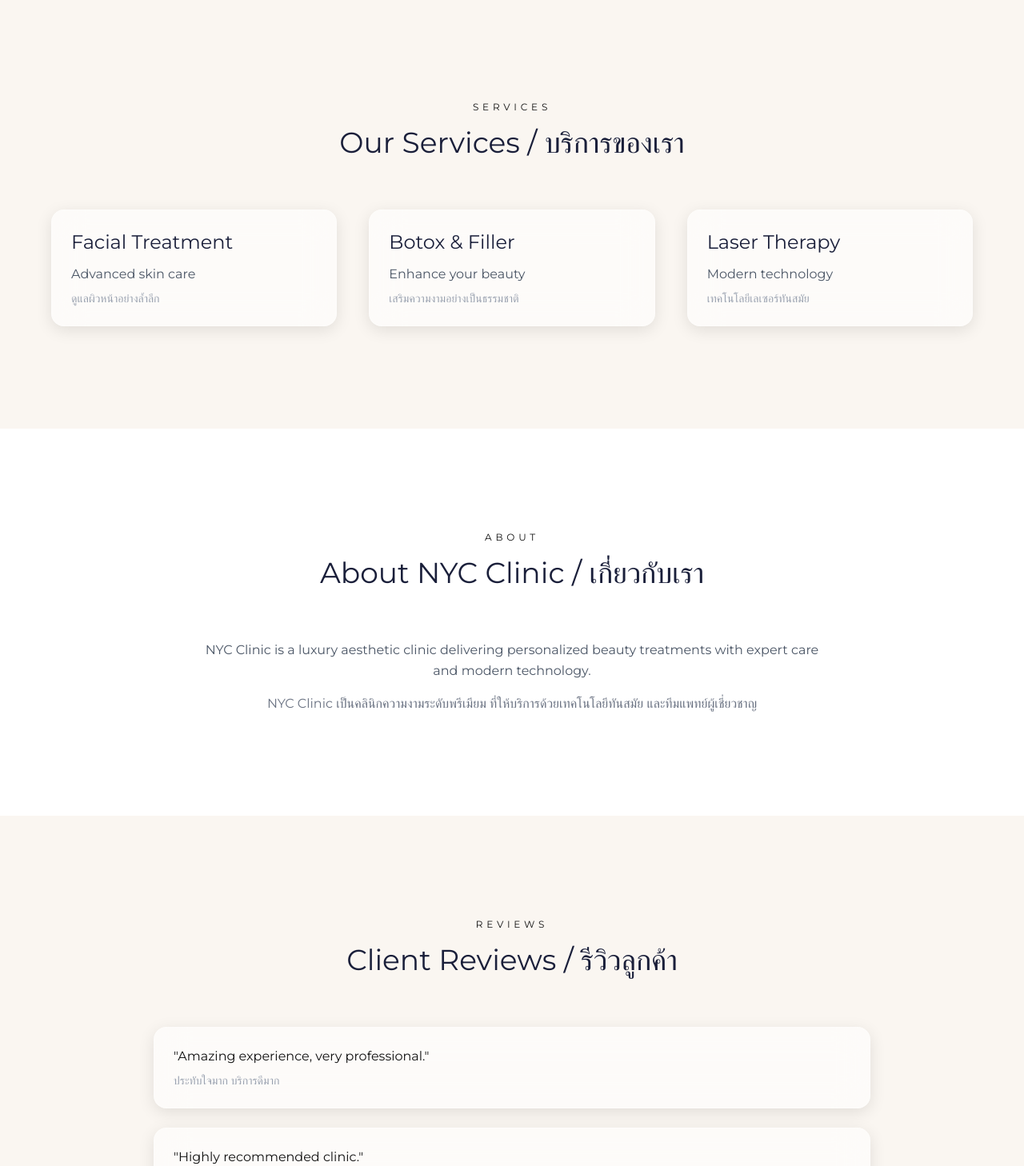
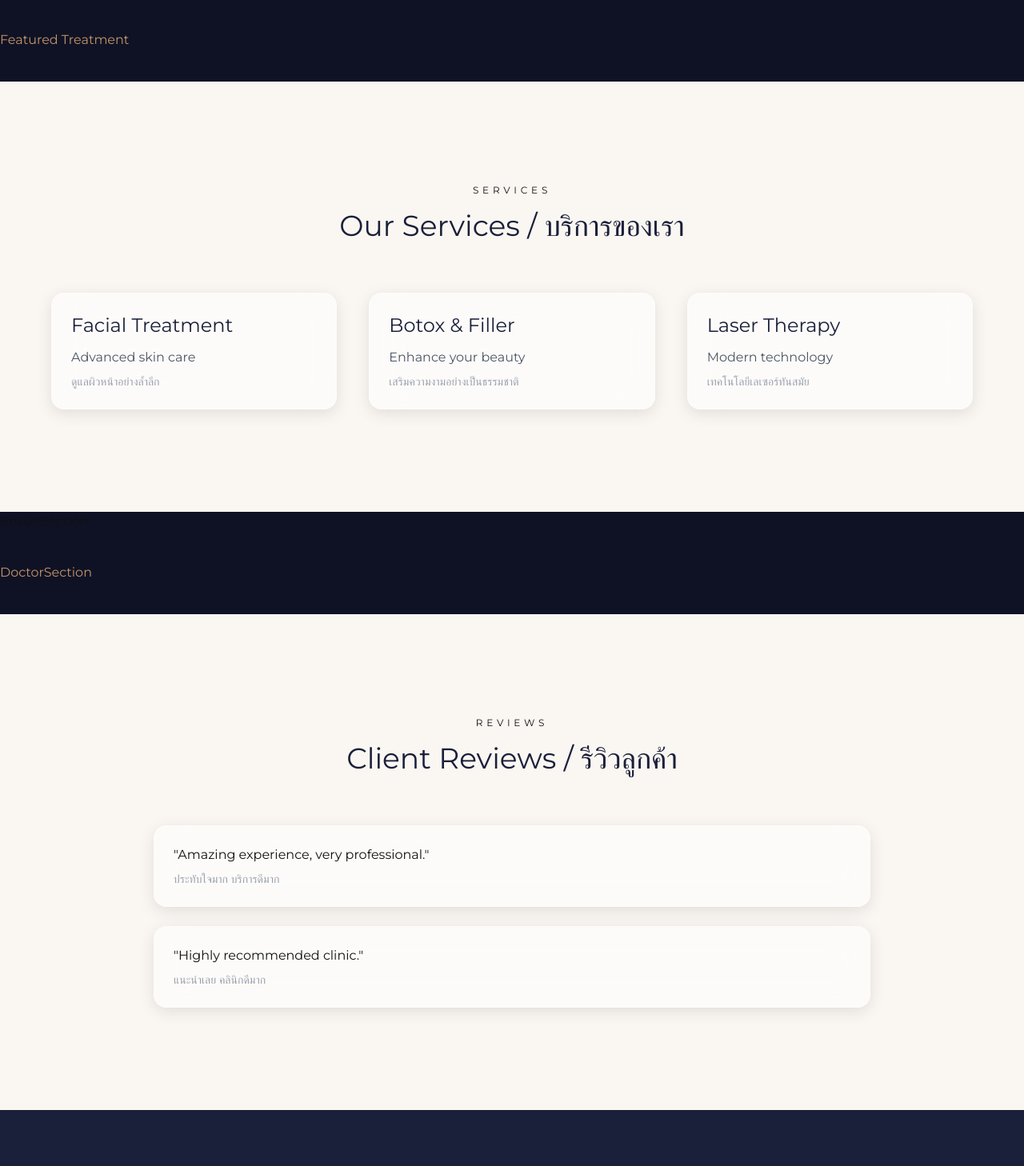
Before and after one commit to Palanum/nyc_clinic_nextjs, a Next.js app: page / in a window 1280 px wide. Shown: the part 978-2436 px from the top of the page at 80% size. Built offline with nearby package versions, Linux system fonts and the light colour scheme.

Commit message:
adjust componment structure

```diff
--- a/src/app/page.js
+++ b/src/app/page.js
@@ -1,5 +1,12 @@
+import AboutSection from "@/components/home/AboutSection";
+import ContactSection from "@/components/home/ContactSection";
+import DoctorSection from "@/components/home/DoctorSection";
+import FeaturedServicesSection from "@/components/home/FeaturedServicesSection";
 import HeroBanner from "@/components/home/HeroBanner";
-import SectionHeader from "@/components/ui/SectionHeader";
+import ResultSection from "@/components/home/ResultSection";
+import ReviewSection from "@/components/home/ReviewSection";
+import ServiceSection from "@/components/home/ServiceSection";
+import StatBarSection from "@/components/home/StatBarSection";
 
 export default function HomePage() {
   return (
@@ -8,125 +15,28 @@ export default function HomePage() {
       <HeroBanner />
 
       {/* TRUST BAR */}
-      <section className="bg-navy text-center">
-        <div className="max-w-6xl mx-auto grid grid-cols-2 md:grid-cols-4">
-          {[
-            { num: "10+", label: "Years Experience", th: "ประสบการณ์" },
-            { num: "5K+", label: "Happy Clients", th: "ลูกค้า" },
-            { num: "20+", label: "Services", th: "บริการ" },
-            { num: "100%", label: "Satisfaction", th: "ความพึงพอใจ" },
-          ].map((item, i) => (
-            <div
-              key={i}
-              className="py-12 border-r border-gold/10 last:border-none"
-            >
-              <h3 className="text-4xl font-heading text-gold">{item.num}</h3>
+      <StatBarSection />
 
-              <p className="text-xs tracking-widest text-gray-400 mt-2 uppercase">
-                {item.label}
-              </p>
+      {/* ABOUT SECTION */}
+      {/* <AboutSection /> */}
 
-              <p className="text-xs text-gray-500 font-thai">{item.th}</p>
-            </div>
-          ))}
-        </div>
-      </section>
+      {/* Featured Services */}
+      <FeaturedServicesSection />
 
       {/* SERVICES */}
-      <section className="py-32 px-6 bg-cream">
-        <SectionHeader
-          title="Our Services / บริการของเรา"
-          subtitle="Services"
-        />
+      <ServiceSection />
 
-        <div className="grid md:grid-cols-3 gap-10 max-w-6xl mx-auto">
-          {[
-            {
-              title: "Facial Treatment",
-              desc: "Advanced skin care",
-              th: "ดูแลผิวหน้าอย่างล้ำลึก",
-            },
-            {
-              title: "Botox & Filler",
-              desc: "Enhance your beauty",
-              th: "เสริมความงามอย่างเป็นธรรมชาติ",
-            },
-            {
-              title: "Laser Therapy",
-              desc: "Modern technology",
-              th: "เทคโนโลยีเลเซอร์ทันสมัย",
-            },
-          ].map((s, i) => (
-            <div
-              key={i}
-              className="glass-card p-8 hover:scale-105 transition duration-300"
-            >
-              <h3 className="font-heading text-2xl text-navy">{s.title}</h3>
+      {/* Result - Before and After */}
+      <ResultSection />
 
-              <p className="text-gray-600 mt-3">{s.desc}</p>
-
-              <p className="text-gray-400 mt-2 font-thai text-sm">{s.th}</p>
-            </div>
-          ))}
-        </div>
-      </section>
-
-      {/* ABOUT SECTION */}
-      <section className="py-32 px-6 bg-white text-center">
-        <SectionHeader
-          title="About NYC Clinic / เกี่ยวกับเรา"
-          subtitle="About"
-        />
-
-        <p className="max-w-3xl mx-auto text-gray-600 leading-relaxed">
-          NYC Clinic is a luxury aesthetic clinic delivering personalized beauty
-          treatments with expert care and modern technology.
-        </p>
-
-        <p className="max-w-3xl mx-auto text-gray-500 mt-4 font-thai">
-          NYC Clinic เป็นคลินิกความงามระดับพรีเมียม
-          ที่ให้บริการด้วยเทคโนโลยีทันสมัย และทีมแพทย์ผู้เชี่ยวชาญ
-        </p>
-      </section>
+      {/* Doctor */}
+      <DoctorSection />
 
       {/* REVIEWS */}
-      <section className="py-32 px-6 bg-cream">
-        <SectionHeader
-          title="Client Reviews / รีวิวลูกค้า"
-          subtitle="Reviews"
-        />
-
-        <div className="max-w-4xl mx-auto space-y-6">
-          <div className="glass-card p-6">
-            <p>"Amazing experience, very professional."</p>
-            <p className="text-sm text-gray-400 mt-2">
-              ประทับใจมาก บริการดีมาก
-            </p>
-          </div>
-
-          <div className="glass-card p-6">
-            <p>"Highly recommended clinic."</p>
-            <p className="text-sm text-gray-400 mt-2">แนะนำเลย คลินิกดีมาก</p>
-          </div>
-        </div>
-      </section>
+      <ReviewSection />
 
       {/* CTA / CONTACT */}
-      <section className="py-32 px-6 bg-navy text-center">
-        <h2 className="font-heading text-4xl text-gold">
-          Book Your Consultation
-        </h2>
-
-        <p className="text-gold-light mt-4">Start your beauty journey today</p>
-
-        <p className="text-gold-light font-thai mt-2">
-          เริ่มต้นการดูแลตัวเองวันนี้
-        </p>
-
-        <div className="mt-10">
-          <button className="btn-primary">Contact Us / ติดต่อเรา</button>
-        </div>
-      </section>
+      <ContactSection />
     </main>
   );
 }
--- /dev/null
+++ b/src/components/home/AboutSection.jsx
@@ -0,0 +1,19 @@
+import SectionHeader from "@/components/ui/SectionHeader";
+
+export default function AboutSection() {
+  return (
+    <section className="py-32 px-6 bg-white text-center">
+      <SectionHeader title="About NYC Clinic / เกี่ยวกับเรา" subtitle="About" />
+
+      <p className="max-w-3xl mx-auto text-gray-600 leading-relaxed">
+        NYC Clinic is a luxury aesthetic clinic delivering personalized beauty
+        treatments with expert care and modern technology.
+      </p>
+
+      <p className="max-w-3xl mx-auto text-gray-500 mt-4 font-thai">
+        NYC Clinic เป็นคลินิกความงามระดับพรีเมียม
+        ที่ให้บริการด้วยเทคโนโลยีทันสมัย และทีมแพทย์ผู้เชี่ยวชาญ
+      </p>
+    </section>
+  );
+}
--- a/src/components/home/ContactSection.jsx
+++ b/src/components/home/ContactSection.jsx
@@ -1,7 +1,23 @@
 import React from "react";
 
 function ContactSection() {
-  return <section>ContactSection</section>;
+  return (
+    <section className="py-32 px-6 bg-navy text-center">
+      <h2 className="font-heading text-4xl text-gold">
+        Book Your Consultation
+      </h2>
+
+      <p className="text-gold-light mt-4">Start your beauty journey today</p>
+
+      <p className="text-gold-light font-thai mt-2">
+        เริ่มต้นการดูแลตัวเองวันนี้
+      </p>
+
+      <div className="mt-10">
+        <button className="btn-primary">Contact Us / ติดต่อเรา</button>
+      </div>
+    </section>
+  );
 }
 
 export default ContactSection;
--- a/src/components/home/DoctorSection.jsx
+++ b/src/components/home/DoctorSection.jsx
@@ -1,7 +1,7 @@
 import React from "react";
 
 function DoctorSection() {
-  return <section>DoctorSection</section>;
+  return <section className="py-10 text-primary">DoctorSection</section>;
 }
 
 export default DoctorSection;
--- /dev/null
+++ b/src/components/home/FeaturedServicesSection.jsx
@@ -0,0 +1,7 @@
+import React from "react";
+
+function FeaturedServicesSection() {
+  return <section className="py-10 text-primary">Featured Treatment</section>;
+}
+
+export default FeaturedServicesSection;
--- a/src/components/home/ReviewSection.jsx
+++ b/src/components/home/ReviewSection.jsx
@@ -1,7 +1,24 @@
 import React from "react";
+import SectionHeader from "../ui/SectionHeader";
 
 function ReviewSection() {
-  return <section>ReviewSection</section>;
+  return (
+    <section className="py-32 px-6 bg-cream">
+      <SectionHeader title="Client Reviews / รีวิวลูกค้า" subtitle="Reviews" />
+
+      <div className="max-w-4xl mx-auto space-y-6">
+        <div className="glass-card p-6">
+          <p>"Amazing experience, very professional."</p>
+          <p className="text-sm text-gray-400 mt-2">ประทับใจมาก บริการดีมาก</p>
+        </div>
+
+        <div className="glass-card p-6">
+          <p>"Highly recommended clinic."</p>
+          <p className="text-sm text-gray-400 mt-2">แนะนำเลย คลินิกดีมาก</p>
+        </div>
+      </div>
+    </section>
+  );
 }
 
 export default ReviewSection;
--- a/src/components/home/ServiceSection.jsx
+++ b/src/components/home/ServiceSection.jsx
@@ -1,7 +1,43 @@
 import React from "react";
+import SectionHeader from "../ui/SectionHeader";
 
 function ServiceSection() {
-  return <section>ServiceSection</section>;
+  return (
+    <section className="py-32 px-6 bg-cream">
+      <SectionHeader title="Our Services / บริการของเรา" subtitle="Services" />
+
+      <div className="grid md:grid-cols-3 gap-10 max-w-6xl mx-auto">
+        {[
+          {
+            title: "Facial Treatment",
+            desc: "Advanced skin care",
+            th: "ดูแลผิวหน้าอย่างล้ำลึก",
+          },
+          {
+            title: "Botox & Filler",
+            desc: "Enhance your beauty",
+            th: "เสริมความงามอย่างเป็นธรรมชาติ",
+          },
+          {
+            title: "Laser Therapy",
+            desc: "Modern technology",
+            th: "เทคโนโลยีเลเซอร์ทันสมัย",
+          },
+        ].map((s, i) => (
+          <div
+            key={i}
+            className="glass-card p-8 hover:scale-105 transition duration-300"
+          >
+            <h3 className="font-heading text-2xl text-navy">{s.title}</h3>
+
+            <p className="text-gray-600 mt-3">{s.desc}</p>
+
+            <p className="text-gray-400 mt-2 font-thai text-sm">{s.th}</p>
+          </div>
+        ))}
+      </div>
+    </section>
+  );
 }
 
 export default ServiceSection;
--- a/src/components/home/SignatureSection.jsx
+++ /dev/null
@@ -1,7 +0,0 @@
-import React from "react";
-
-function SignatureSection() {
-  return <section>SignatureSection</section>;
-}
-
-export default SignatureSection;
--- a/src/components/home/aboutPreview.jsx
+++ /dev/null
@@ -1,18 +0,0 @@
-import SectionHeader from "@/components/ui/SectionHeader";
-
-export default function AboutPreview() {
-  return (
-    <section className="py-24 px-6 bg-cream">
-      <SectionHeader
-        title="About Us / เกี่ยวกับเรา"
-        subtitle="About"
-      />
-
-      <p className="max-w-3xl mx-auto text-center text-gray-600">
-        We provide premium aesthetic services.
-        <br />
-        เราให้บริการด้านความงามระดับพรีเมียม
-      </p>
-    </section>
-  );
-}
```
Also changed, not shown: src/components/home/StatBarSection.jsx (+25 -1 lines).
